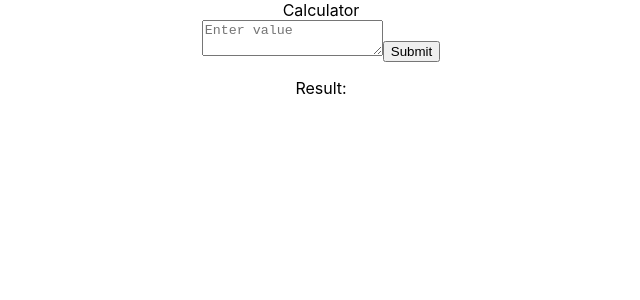
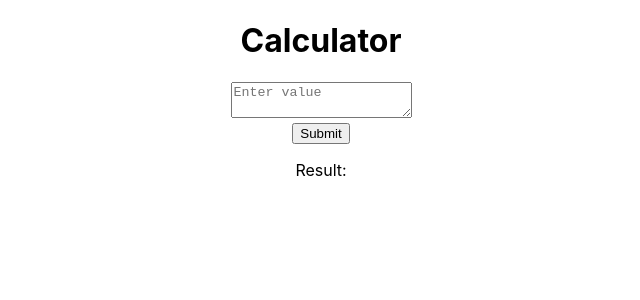
Before and after one commit to tithic/Incubyte, a React (Create React App) app in the folder my-app/: page / in a window 1280 px wide. Shown: the top 300 px of the page, without its empty margins (319-959 px from the left). Built offline with nearby package versions, Linux system fonts and the light colour scheme.

Commit message:
little style

```diff
--- a/my-app/src/App.js
+++ b/my-app/src/App.js
@@ -55,9 +55,9 @@ function App() {
       }
   return (
     <div className="App">
-     <header>Calculator</header>
+     <h1>Calculator</h1>
       <textarea type="text" onChange={(e) => setNumber(e.target.value)} value={number} placeholder="Enter value" />
-      <button onClick={()=>add()}>Submit</button>
+      <div><button onClick={()=>add()}>Submit</button></div>
       <p>{`Result: ${value}`}</p>
       <p>{negetiveNumber!==''?`Negetive number not allowed: ${negetiveNumber}`:''}</p>
     </div>
```
